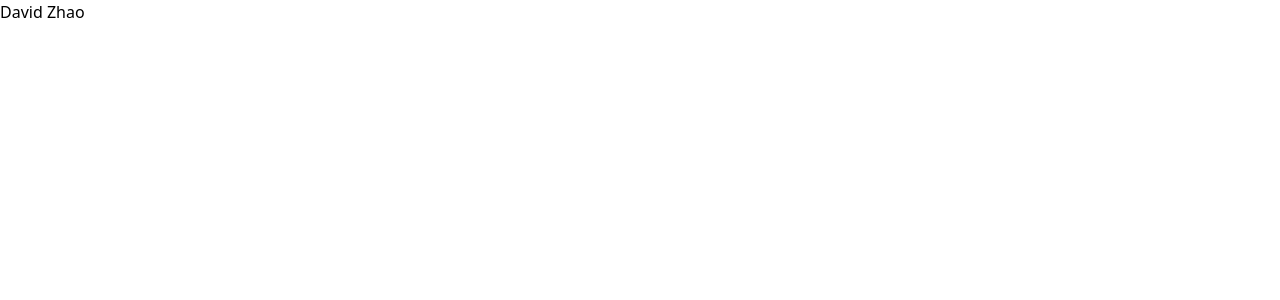
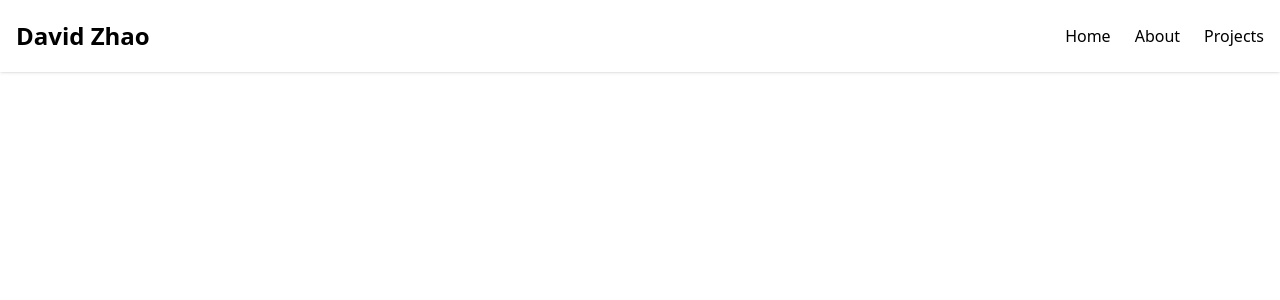
Before and after one commit to Zavista/portfolio, a Next.js app: page / in a window 1280 px wide. Shown: the top 300 px of the page. Built offline with nearby package versions, Linux system fonts and the light colour scheme.

Commit message:
Added name and nav items to navbar

```diff
--- a/components/Navbar.tsx
+++ b/components/Navbar.tsx
@@ -28,18 +28,22 @@ const NavItems: Array<NavItem> = [
 const Navbar = () => {
     const {systemTheme, theme, setTheme } = useTheme();
     const currentTheme = theme === "system" ? systemTheme : theme;
-    const [isMobileView, setMobileView] = useState(false);
+    const [isMobileNav, setMobileNav] = useState(false);
 
     return (
-        <header>
-            <div>
+        <header className="w-full mx-auto px-20 md:px-4 fixed top-0 z-50 shadow bg-white dark:bg-stone-900 dark:border-b dark:border-stone-600">
+            <div className='md:flex md:items-center justify-between'>
                 <div>
-                    <div>
-                        <h2>David Zhao</h2>
+                    <div className='md:py-5 md:block'>
+                        <h2 className='text-2xl font-bold'>David Zhao</h2>
                     </div>
                 </div>
-                <div>
-
+                <div className='md:flex md:space-x-6'>
+                    {
+                        NavItems.map((item, idx) => {
+                            return <a key={idx}>{item.label}</a>
+                        })
+                    }
                 </div>
             </div>
         </header>
```
